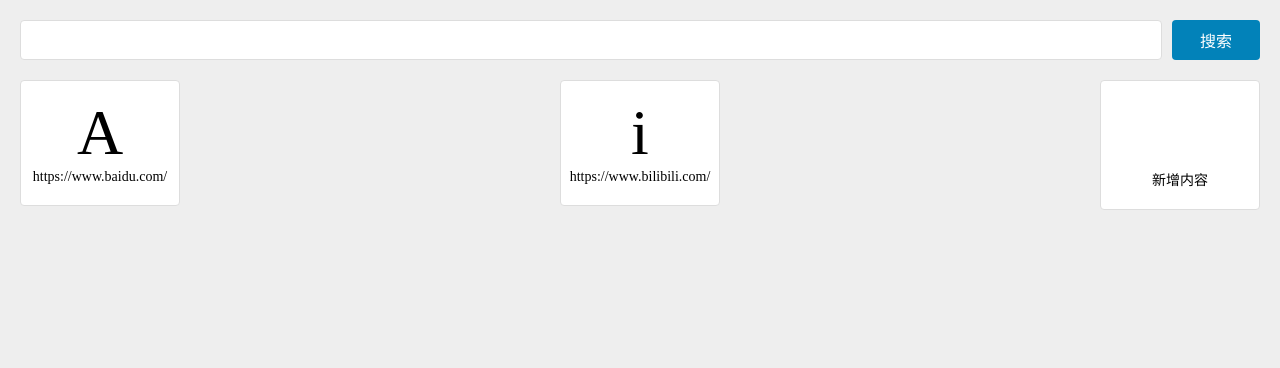
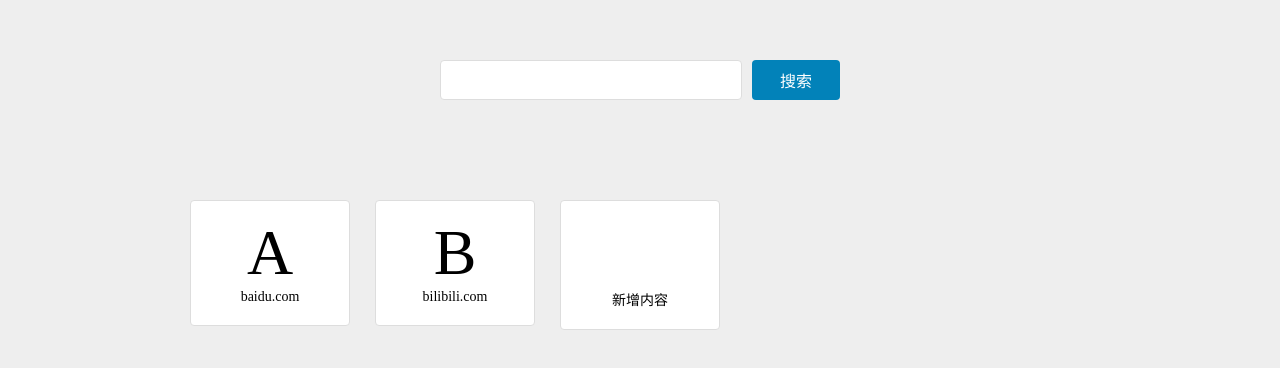
Before and after one commit to Varown/qianhang, a plain HTML site: page src/index.html in a window 1280 px wide. Drawn offline with nearby package versions, Linux system fonts and the light colour scheme.

Commit message:
第三次改版

```diff
--- a/dist/index.html
+++ b/dist/index.html
@@ -20,7 +20,7 @@
         <button type="submit">搜索</button>
       </form>
     </header>
-    <main globalMain="">
+    <main class="globalMain">
       <ul class="siteList">
         <li class="lastList">
           <div class="addButton">
@@ -33,7 +33,7 @@
       </ul>
     </main>
 
-    <script src="//at.alicdn.com/t/font_1743045_xuxo2tvofg9.js"></script>
+    <script src="//at.alicdn.com/t/font_1743045_ekdr78fenrj.js"></script>
     <script src="https://cdn.bootcss.com/jquery/3.4.1/jquery.min.js"></script>
     <script src="/main.1f19ae8e.js"></script>
   </body>
--- a/dist/index.js
+++ b/dist/index.js
@@ -212,7 +212,7 @@ var parent = module.bundle.parent;
 if ((!parent || !parent.isParcelRequire) && typeof WebSocket !== 'undefined') {
   var hostname = "" || location.hostname;
   var protocol = location.protocol === 'https:' ? 'wss' : 'ws';
-  var ws = new WebSocket(protocol + '://' + hostname + ':' + "61940" + '/');
+  var ws = new WebSocket(protocol + '://' + hostname + ':' + "55449" + '/');
 
   ws.onmessage = function (event) {
     checkedAssets = {};
--- a/dist/style.e308ff8e.css
+++ b/dist/style.e308ff8e.css
@@ -29,9 +29,22 @@ body {
 .globalHeader {
   margin: 20px;
 }
+@media (min-width: 500px) {
+  .globalHeader {
+    margin: 60px 0px 100px;
+  }
+}
 .searchForm {
   display: flex;
   justify-content: space-between;
+}
+
+@media (min-width: 500px) {
+  .searchForm {
+    max-width: 400px;
+    margin-left: auto;
+    margin-right: auto;
+  }
 }
 .searchForm > input {
   width: 100%;
@@ -51,14 +64,25 @@ body {
   font-size: 16px;
 }
 
-.globalMian {
+.globalMain {
+  max-width: 900px;
+  margin-left: auto;
+  margin-right: auto;
 }
+
 .siteList {
   margin: 20px;
-
   display: flex;
   flex-wrap: wrap;
-  justify-content: space-between;
+}
+@media (min-width: 500px) {
+  .siteList {
+    margin-left: 0px;
+    margin-right: -25px;
+  }
+  .siteList > li {
+    margin-right: 25px;
+  }
 }
 .siteList > li {
   margin-bottom: 10px;
@@ -73,6 +97,7 @@ body {
   border: 1px solid #ddd;
   border-radius: 4px;
   padding: 20px 0px;
+  position: relative;
 }
 .siteList .site > .log {
   width: 64px;
@@ -81,10 +106,16 @@ body {
   align-items: center;
   justify-content: center;
   font-size: 64px;
+  text-transform: uppercase;
 }
 .siteList .site > .link {
   font-size: 14px;
   margin-top: 4px;
+}
+.siteList .site > .close {
+  position: absolute;
+  right: 8px;
+  top: 4px;
 }
 .siteList .addButton {
   background: white;
--- a/dist/style.e308ff8e.js
+++ b/dist/style.e308ff8e.js
@@ -217,7 +217,7 @@ var parent = module.bundle.parent;
 if ((!parent || !parent.isParcelRequire) && typeof WebSocket !== 'undefined') {
   var hostname = "" || location.hostname;
   var protocol = location.protocol === 'https:' ? 'wss' : 'ws';
-  var ws = new WebSocket(protocol + '://' + hostname + ':' + "61940" + '/');
+  var ws = new WebSocket(protocol + '://' + hostname + ':' + "55449" + '/');
 
   ws.onmessage = function (event) {
     checkedAssets = {};
--- a/src/index.html
+++ b/src/index.html
@@ -25,7 +25,7 @@
         <button type="submit">搜索</button>
       </form>
     </header>
-    <main globalMain>
+    <main class="globalMain">
       <ul class="siteList">
         <li class="lastList">
           <div class="addButton">
@@ -38,7 +38,7 @@
       </ul>
     </main>
 
-    <script src="//at.alicdn.com/t/font_1743045_xuxo2tvofg9.js"></script>
+    <script src="//at.alicdn.com/t/font_1743045_ekdr78fenrj.js"></script>
     <script src="https://cdn.bootcss.com/jquery/3.4.1/jquery.min.js"></script>
     <script src="main.js"></script>
   </body>
--- a/src/main.js
+++ b/src/main.js
@@ -4,24 +4,43 @@ const $lastList = $siteList.find(".lastList");
 const x = localStorage.getItem("x");
 const xObject = JSON.parse(x);
 const hashMap = xObject || [
-  { logo: "A", logoType: "text", url: "https://www.baidu.com/" },
-  {
-    logo: "img/bilibili.png",
-    logoType: "text",
-    url: "https://www.bilibili.com/",
-  },
+  { logo: "A", url: "https://www.baidu.com/" },
+  { logo: "B", url: "https://www.bilibili.com/" },
 ];
 
+const simplifyUrl = (url) => {
+  return url
+    .replace("https://", "")
+    .replace("http://", "")
+    .replace("www.", "")
+    .replace(/\/.*/, ""); // 删除 / 开头的内容
+};
 const render = () => {
-  hashMap.forEach((node) => {
+  $siteList.find("li:not(.lastList)").remove();
+  hashMap.forEach((node, index) => {
     const $li = $(`<li>
-  <a href="${node.url}">
+
     <div class="site">
-      <div class="log">${node.logo[0]}</div>
-      <div class="link">${node.url}</div>
+      <div class="log">${node.logo}</div>
+      <div class="link">${simplifyUrl(node.url)}</div>
+      <div class="close">
+        <svg class="icon">
+          <use xlink:href="#icon-close"></use>
+        </svg>
+      </div>
     </div>
-  </a>
+
 </li>`).insertBefore($lastList);
+    $li.on("click", () => {
+      window.open(node.url);
+    });
+
+    $li.on("click", ".close", (e) => {
+      e.stopPropagation();
+      hashMap.splice(index, 1);
+
+      render();
+    });
   });
 };
 render();
@@ -31,9 +50,11 @@ $(".addButton").on("click", () => {
     url = "http://" + url;
   }
 
-  hashMap.push({ logo: url[7], logoType: "text", url: url });
+  hashMap.push({
+    logo: simplifyUrl(url)[0].toUpperCase(),
+    url: url,
+  });
 
-  $siteList.find("li:not(.lastList)").remove();
   render();
 });
 window.onbeforeunload = () => {
--- a/src/style.css
+++ b/src/style.css
@@ -29,9 +29,22 @@ body {
 .globalHeader {
   margin: 20px;
 }
+@media (min-width: 500px) {
+  .globalHeader {
+    margin: 60px 0px 100px;
+  }
+}
 .searchForm {
   display: flex;
   justify-content: space-between;
+}
+
+@media (min-width: 500px) {
+  .searchForm {
+    max-width: 400px;
+    margin-left: auto;
+    margin-right: auto;
+  }
 }
 .searchForm > input {
   width: 100%;
@@ -51,14 +64,25 @@ body {
   font-size: 16px;
 }
 
-.globalMian {
+.globalMain {
+  max-width: 900px;
+  margin-left: auto;
+  margin-right: auto;
 }
+
 .siteList {
   margin: 20px;
-
   display: flex;
   flex-wrap: wrap;
-  justify-content: space-between;
+}
+@media (min-width: 500px) {
+  .siteList {
+    margin-left: 0px;
+    margin-right: -25px;
+  }
+  .siteList > li {
+    margin-right: 25px;
+  }
 }
 .siteList > li {
   margin-bottom: 10px;
@@ -73,6 +97,7 @@ body {
   border: 1px solid #ddd;
   border-radius: 4px;
   padding: 20px 0px;
+  position: relative;
 }
 .siteList .site > .log {
   width: 64px;
@@ -81,10 +106,16 @@ body {
   align-items: center;
   justify-content: center;
   font-size: 64px;
+  text-transform: uppercase;
 }
 .siteList .site > .link {
   font-size: 14px;
   margin-top: 4px;
+}
+.siteList .site > .close {
+  position: absolute;
+  right: 8px;
+  top: 4px;
 }
 .siteList .addButton {
   background: white;
```
Also changed, not shown: dist/main.1f19ae8e.js (+18 -9 lines), 3 other files.
